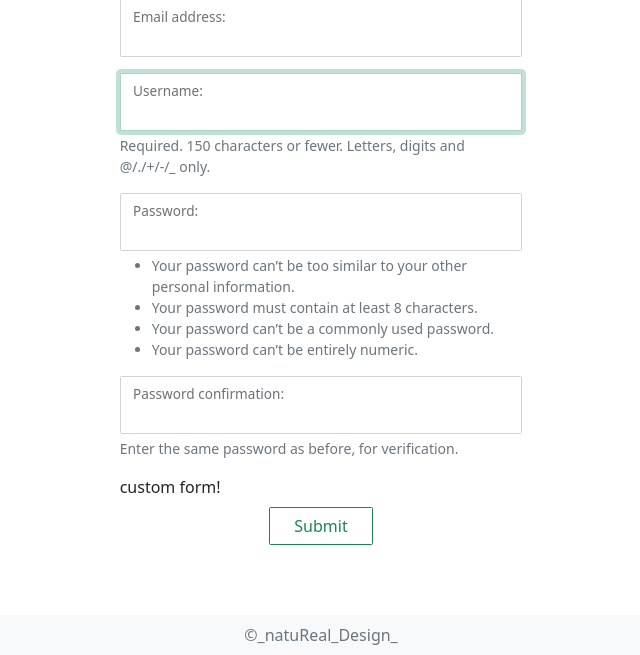
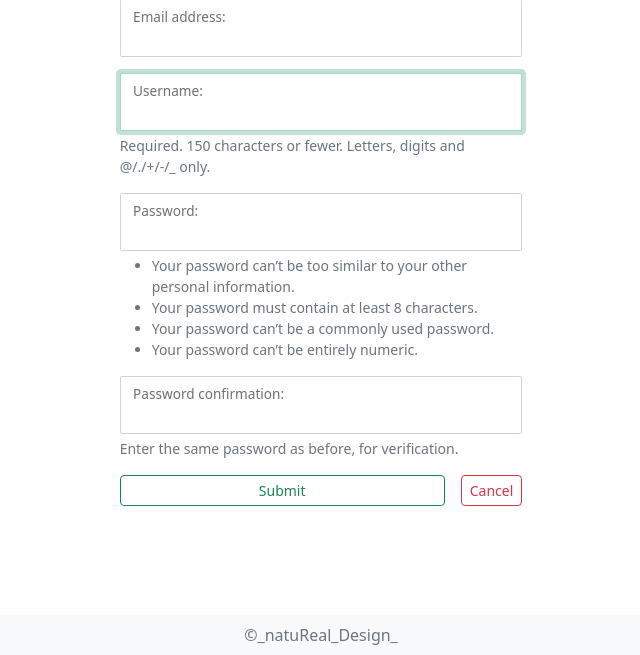
Before and after one commit to proofone/zoldweb, a Django app: page /register/ in a window 1280 px wide. Shown: the part 145-800 px from the top of the page, without its empty margins (319-959 px from the left). Run offline with Django 4.2, Linux system fonts and the light colour scheme; some libraries are stand-ins or nearby versions.

Commit message:
Template updates

```diff
--- a/brahma/templates/entities/user_form.html
+++ b/brahma/templates/entities/user_form.html
@@ -12,8 +12,12 @@
       <form method="POST" class="form-floating">
         {% csrf_token %}
         {{ form }}
-        <div class="text-center">
-          <input type="submit" class="btn btn-outline-success mt-2 px-4" value={% trans "Submit" %}>
+        <div class="btn-group-sm d-flex justify-content-between mt-2">
+          <input type="submit" class="btn btn-outline-success flex-grow-1" value={% trans "Submit" %}>
+          {% if "profile" in request.path %}
+          <input type="reset" class="btn btn-outline-warning ms-3" value={% trans "Reset" %}>
+          {% endif %}
+          <button onclick="history.back()" class="btn btn-outline-danger ms-3">{% trans "Cancel" %}</button>
         </div>
       </form>
 
--- a/brahma/templates/forms/form_bs5.html
+++ b/brahma/templates/forms/form_bs5.html
@@ -23,4 +23,3 @@
 {% if not fields and not errors %}
   {% for field in hidden_fields %}{{ field }}{% endfor %}
 {% endif %}
-<div>custom form!</div>
--- a/brahma/templates/registration/login.html
+++ b/brahma/templates/registration/login.html
@@ -10,7 +10,7 @@
     </div>
   {% endif %}
   <div class="row justify-content-center">
-    <div class="col">
+    <div class="col col-md-6">
       <form method="POST" class="form-floating">
         {% csrf_token %}
         {{ form.as_div }}
```
